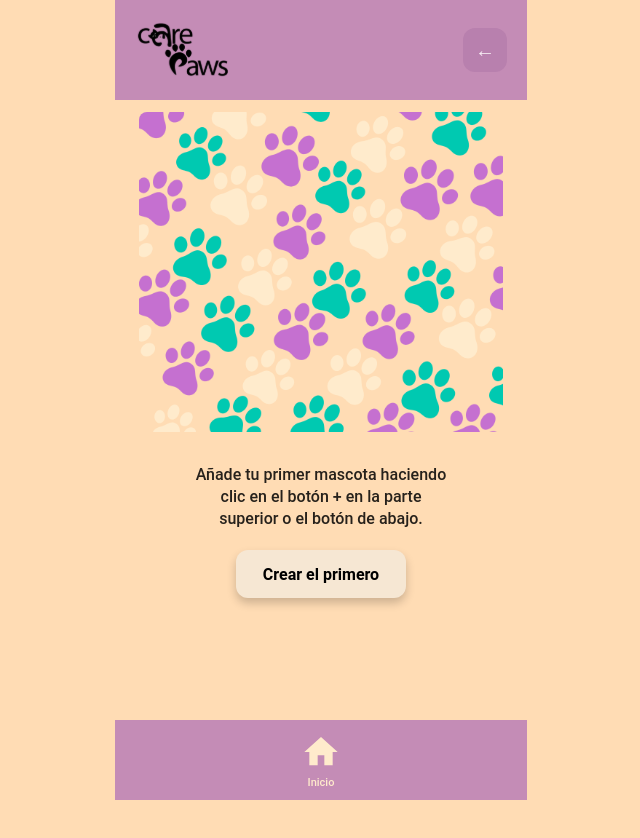
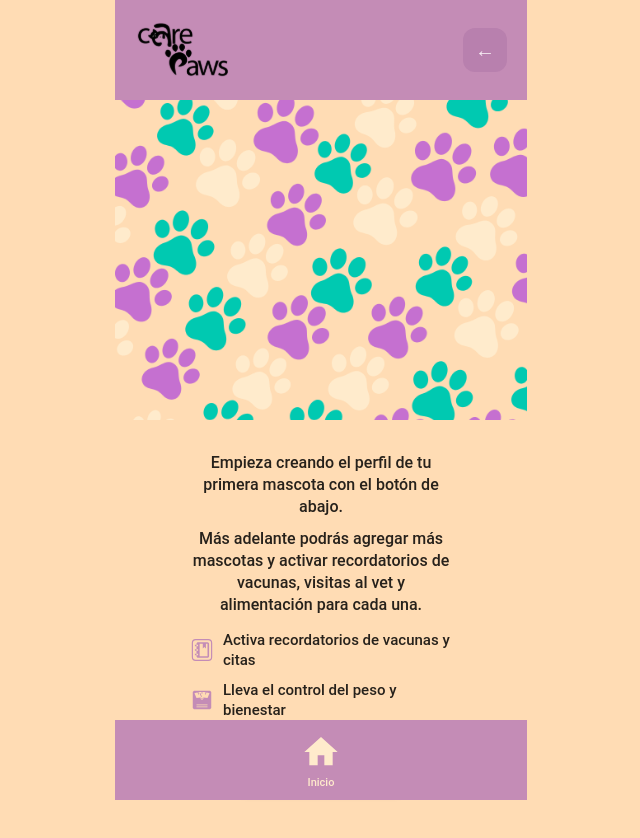
Before and after one commit to care-paws/pet-health-tracker-frontend, a React app in the folder frontend/: page /create-pet in a window 1280 px wide. Shown: the top 838 px of the page, without its empty margins (319-959 px from the left). Built offline with nearby package versions, Linux system fonts and the light colour scheme; no server answers; the HTML template or start-up script is replaced by a standard one.

Commit message:
feat: implement pet existence check in CreatePetPage and enhance UI with feature descriptions

```diff
--- a/frontend/src/pages/pets/create/CreatePetPage.jsx
+++ b/frontend/src/pages/pets/create/CreatePetPage.jsx
@@ -1,13 +1,35 @@
+import { reminderIcon, weightIcon } from "@/assets/icons/icons";
 import { pawPattern } from "@/assets/images/images";
 import logoUrl from "@/assets/logo.svg";
 import AppFooter from "@/components/AppFooter";
 import AppHeader from "@/components/AppHeader";
 import PageLayout from "@/layouts/PageLayout";
+import { getPets } from "@/services/petService";
+import { useEffect } from "react";
 import { Link, useNavigate } from "react-router-dom";
 import styles from "./CreatePetPage.module.css";
 
 function CreatePetPage() {
   const navigate = useNavigate();
+
+  useEffect(() => {
+    const ensureNoPets = async () => {
+      try {
+        const result = await getPets();
+        const pets = result.pets || [];
+        if (pets.length > 0) {
+          navigate("/pets");
+        }
+      } catch (err) {
+        // Si está desautenticado, enviamos a login; si falla por otro motivo, seguimos en esta vista.
+        if (err?.message?.includes("iniciar sesión")) {
+          navigate("/login");
+        }
+      }
+    };
+
+    ensureNoPets();
+  }, [navigate]);
 
   const handleBack = () => {
     navigate("/");
@@ -43,7 +65,18 @@ function CreatePetPage() {
 
         <div className={styles["createPetContainer"]}>
           <div className={styles["createPetContainer__text"]}>
-            <p>Añade tu primer mascota haciendo clic en el botón + en la parte superior o el botón de abajo.</p>
+            <p>Empieza creando el perfil de tu primera mascota con el botón de abajo.</p>
+            <p>Más adelante podrás agregar más mascotas y activar recordatorios de vacunas, visitas al vet y alimentación para cada una.</p>
+            <ul className={styles["featureList"]}>
+              <li className={styles["featureItem"]}>
+                <img src={reminderIcon} alt="Recordatorios" className={styles["featureItem__icon"]} />
+                <span>Activa recordatorios de vacunas y citas</span>
+              </li>
+              <li className={styles["featureItem"]}>
+                <img src={weightIcon} alt="Control de peso" className={styles["featureItem__icon"]} />
+                <span>Lleva el control del peso y bienestar</span>
+              </li>
+            </ul>
           </div>
           <button className={styles["createPetContainer__button"]} onClick={handleCreateFirst}>
             Crear el primero
--- a/frontend/src/pages/pets/create/CreatePetPage.module.css
+++ b/frontend/src/pages/pets/create/CreatePetPage.module.css
@@ -19,7 +19,7 @@
 
 .createPetPage__main {
   flex: 1;
-  padding: 12px 24px 120px;
+  /* padding: 12px 24px 20px; */
   display: flex;
   flex-direction: column;
   align-items: center;
@@ -45,6 +45,12 @@
   max-width: 260px;
 }
 
+.createPetContainer__text {
+  display: flex;
+  flex-direction: column;
+  gap: 10px;
+}
+
 .createPetContainer__text p {
   font-family: var(--font-roboto);
   font-weight: 500;
@@ -52,6 +58,34 @@
   line-height: 22px;
   color: rgba(0, 0, 0, 0.85);
   margin: 0;
+}
+
+.featureList {
+  list-style: none;
+  padding: 0;
+  margin: 4px 0 0;
+  display: flex;
+  flex-direction: column;
+  gap: 10px;
+  align-items: flex-start;
+  text-align: left;
+}
+
+.featureItem {
+  display: flex;
+  align-items: center;
+  gap: 10px;
+  font-family: var(--font-roboto);
+  font-weight: 500;
+  font-size: 15px;
+  line-height: 20px;
+  color: rgba(0, 0, 0, 0.85);
+}
+
+.featureItem__icon {
+  width: 22px;
+  height: 22px;
+  flex-shrink: 0;
 }
 
 .createPetContainer__button {
--- a/frontend/src/pages/pets/form/PetFormPage.module.css
+++ b/frontend/src/pages/pets/form/PetFormPage.module.css
@@ -131,6 +131,7 @@
   display: flex;
   gap: 30px;
   padding: 4px 0 0;
+  align-self: center;
 }
 
 .petForm__genderOption {
```
